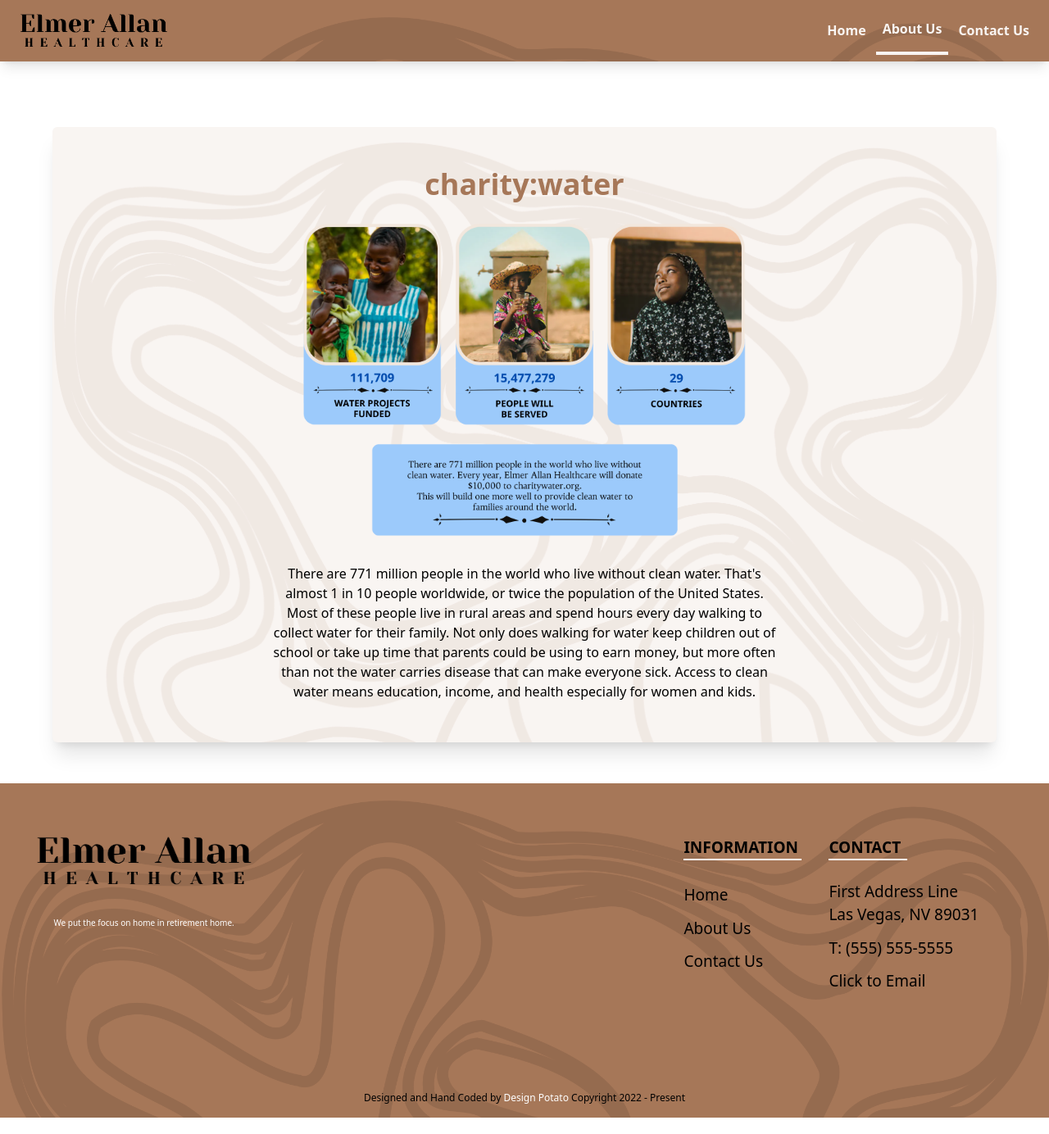
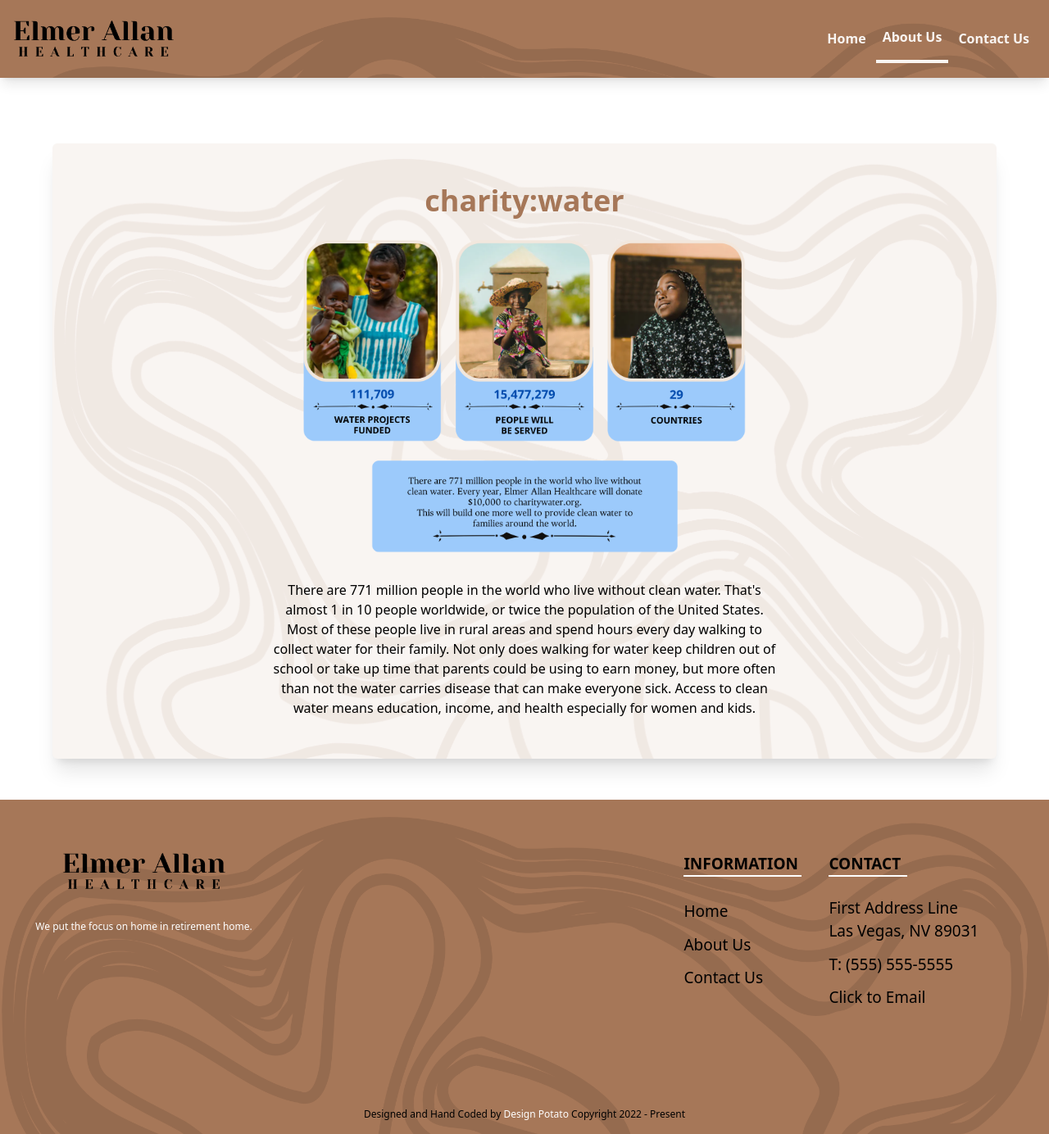
Before and after one commit to AnthonyEspinozaCS/ElmerAllanPrototype, a website: page charity.html in a window 1280 px wide. Shown: the whole page at 82% size. Drawn offline with Linux system fonts and the light colour scheme.

Commit message:
Logo messing.

```diff
--- a/charity.html
+++ b/charity.html
@@ -17,10 +17,10 @@
     <nav class="background-color-foot background-image-nav shadow-lg box-border min-h-[60px] w-full max-w-full z-50">
       <div class="max-w-full mx-auto px-4">
         <div class="flex justify-between">
-          <div class="flex">
+          <div class="block overflow-hidden relative text-center">
             <!-- Website Logo -->
-            <a href="/index.html" class="flex items-center py-4 px-2 min-w-[100px] max-w-[20%]">
-              <img src="/src/logo_transparent.png" alt="Logo" class="w-full" />
+            <a href="/index.html" class="py-4 px-2">
+              <img src="/src/logo_transparent.png" alt="Logo" class="max-h-full min-w-[100px] max-w-[20%]" />
               <!-- <span class="font-semibold text-white text-lg"
                 >Design Potato</span
               > -->
@@ -104,11 +104,11 @@
               decoding="async"
               src="/src/logo_transparent.png"
               alt="logo"
-              width="264"
+              width="200"
               height="78"
             />
           </a>
-          <p class="text-xs w-full text-center m-auto md:text-[10px]">We put the focus on home in retirement home.</p>
+          <p class="text-xs w-full text-center m-auto">We put the focus on home in retirement home.</p>
         </div>
         <div class="right-section w-[480px] max-w-[98%] justify-between text-black m-auto md:m-0">
           <div class="lists flex flex-row font-[21px] m-auto w-[360px] max-w-[96%] justify-between flex-wrap">
```
Also changed, not shown: about.html (+4 -4 lines), board.html (+4 -4 lines), contact.html (+5 -5 lines), index.html (+2 -2 lines), thank_you.html (+5 -5 lines), dist/style.css.
